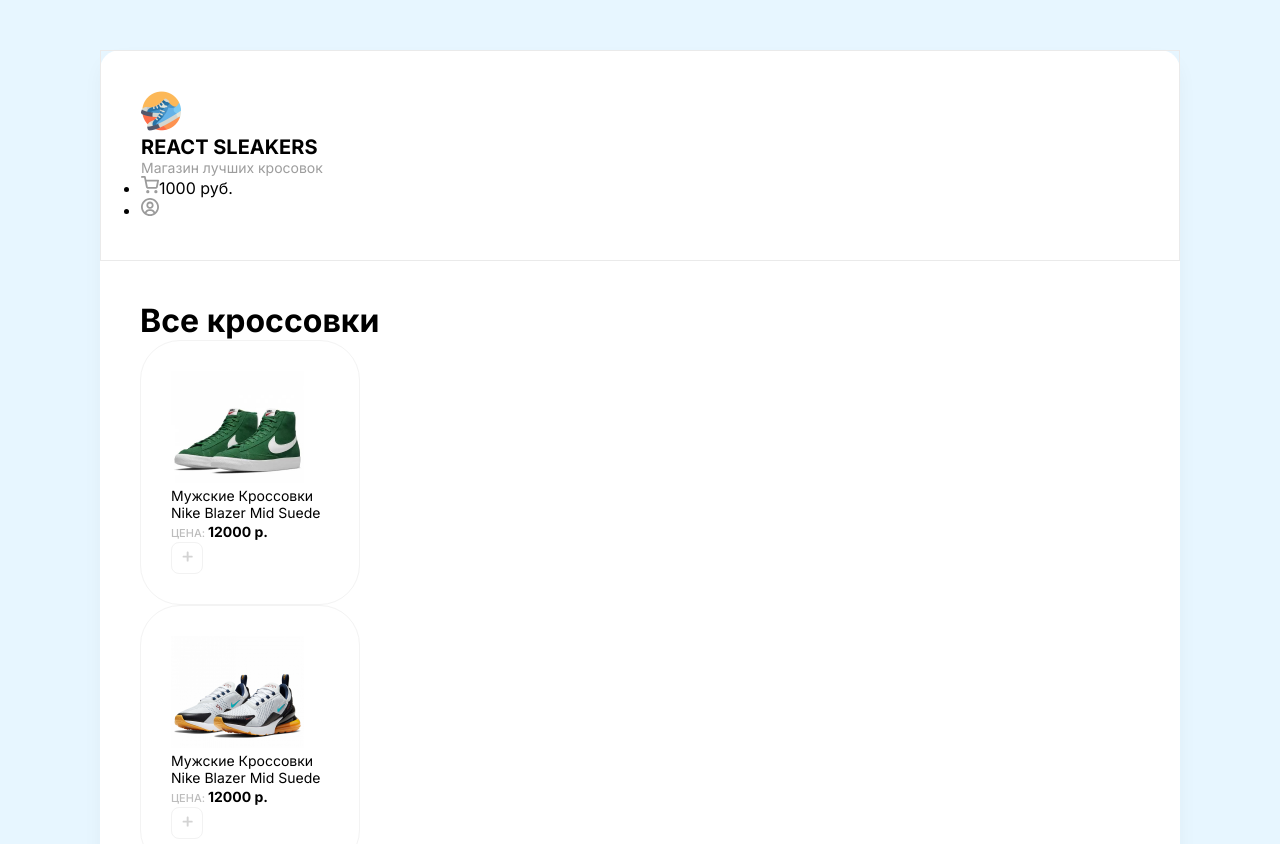
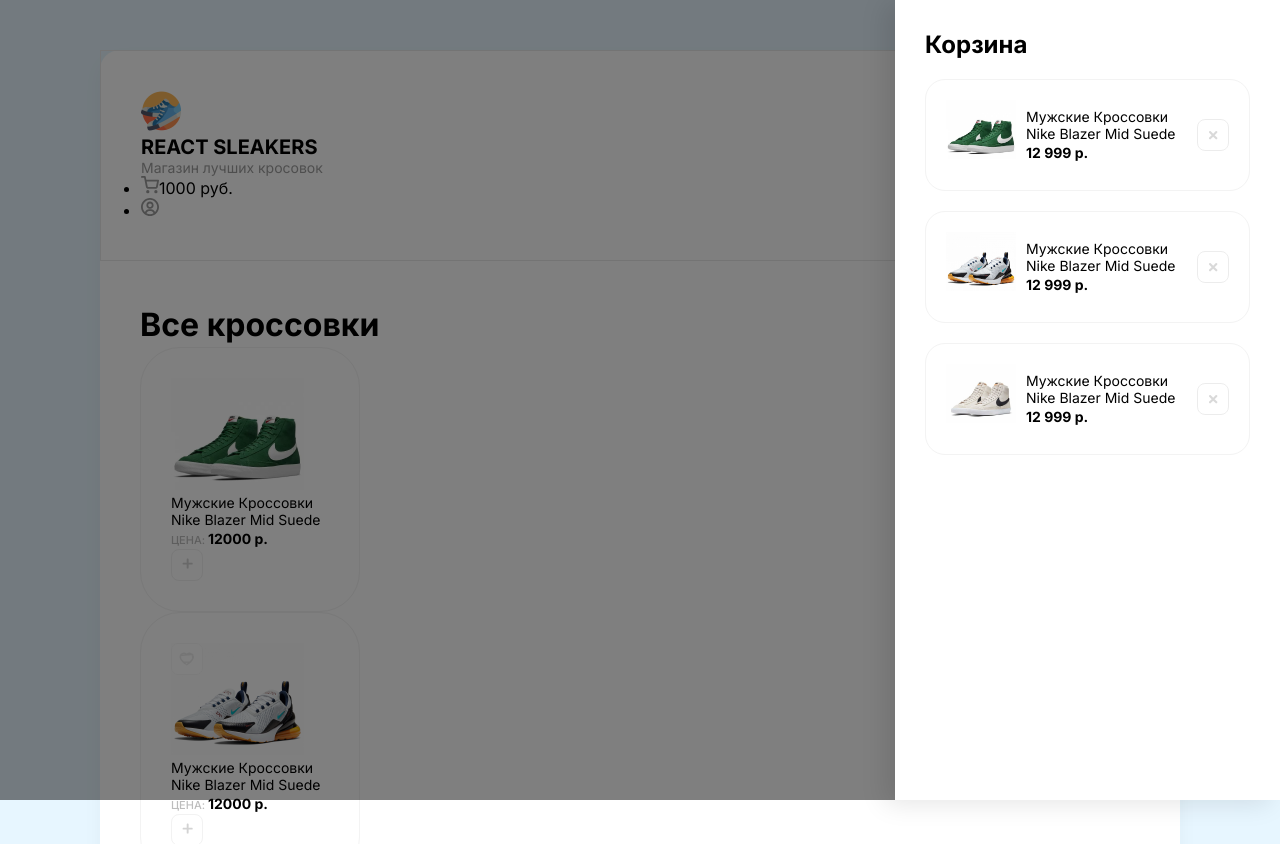
Before and after one commit to Jan1si/react-sneakers, a React (Create React App) app: page / in a window 1280 px wide. Shown: the top 844 px of the page. Built offline with nearby package versions, Linux system fonts and the light colour scheme.

Commit message:
start dev cart

```diff
--- a/src/App.js
+++ b/src/App.js
@@ -2,6 +2,44 @@
 function App() {
   return (
     <div className="wrapper">
+
+      <div className="owerlay">
+        <div className="drawer">
+          <div className="header__drawer">
+            <h2>Корзина</h2>
+          </div>
+          <div className="content__drawer">
+            <div className="cart__item">
+              <div style={{backgroundImage: 'url(img/sneakers/1.jpg)'}} className="img__item"></div>
+              <div className="text__item">
+                <p>Мужские Кроссовки Nike Blazer Mid Suede</p>
+                <b>12 999 р. </b>
+              </div>
+              <img className="remove__btn" src="img/btn-remove.svg" alt="Remove" />
+            </div>
+
+            <div className="cart__item">
+              <div style={{backgroundImage: 'url(img/sneakers/2.jpg)'}} className="img__item"></div>
+              <div className="text__item">
+                <p>Мужские Кроссовки Nike Blazer Mid Suede</p>
+                <b>12 999 р. </b>
+              </div>
+              <img className="remove__btn" src="img/btn-remove.svg" alt="Remove" />
+            </div>
+
+            <div className="cart__item">
+              <div style={{backgroundImage: 'url(img/sneakers/3.jpg)'}} className="img__item"></div>
+              <div className="text__item">
+                <p>Мужские Кроссовки Nike Blazer Mid Suede</p>
+                <b>12 999 р. </b>
+              </div>
+              <img className="remove__btn" src="img/btn-remove.svg" alt="Remove" />
+            </div>
+          </div>
+        </div>
+      </div>
+
+
       <header className="d-flex justify-between ">
         <div className="header__logo d-flex align-center">
           <img className="logo__img" src="img/logo.png" alt="" />
@@ -21,8 +59,13 @@
         </ul>
       </header>
       <div className="content">
+        <div className="header__content">
           <h1>Все кроссовки</h1>
-
+          <div className="search__block">
+            <img src="img/search.svg" alt="Search" />
+            <input type="text" placeholder="Поиск..." />
+          </div>
+        </div>
         <ul className="list__product mt-40 d-flex">
           <div className="card ">
             <img width={133} height={112} className="card__img" src="img/sneakers/1.jpg" alt="" />
@@ -38,6 +81,9 @@
             </div>
           </div>
           <div className="card ">
+            <div className="favorite">
+              <img src="img/unliked.svg" alt="Unliked" />
+            </div>
             <img width={133} height={112} className="card__img" src="img/sneakers/2.jpg" alt="" />
             <p className="card__name mt-15">Мужские Кроссовки Nike Blazer Mid Suede</p>
             <div className="card__info d-flex justify-between mt-15 align-center">
--- a/src/index.scss
+++ b/src/index.scss
@@ -59,6 +59,25 @@
 
 .content{
   padding: 40px;
+
+  .header__content{
+    display: flex;
+    justify-content: space-between;
+    align-items: center;
+  }
+
+  .search__block{
+    border:1px solid #f3f3f3;
+    border-radius: 10px;
+    padding: 0 10px;
+    > input {
+      border:none;
+      padding: 13px;
+      font-size: 16px;
+      width: 200px;
+    }
+  }
+
   .list__product{
     grid-gap: 40px;
     .card{
@@ -66,6 +85,16 @@
       padding: 30px;
       border: 1px solid #F3F3F3;
       border-radius: 40px;
+      transition: all .2s ease-in-out;
+      &:hover {
+        box-shadow: 0px 20px 35px rgba(0, 0, 0, 0.07);
+        transform: translateY(-5px);
+      }
+
+      .favorite{
+        cursor: pointer;
+        position: absolute;
+      }
 
       .card__name{
         font-size: 14px;
@@ -105,4 +134,71 @@
   }
 }
 
+.owerlay{
+  position:  absolute;
+  left: 0;
+  top: 0;
+  width: 100%;
+  height: 100%;
+  background-color:rgba(0, 0, 0, 0.5);
+  z-index: 1;
 }
+
+.drawer {
+  position: absolute;
+  width: 385px;
+  height: 100%;
+  right: 0;
+  background: #ffffff;
+  box-shadow: -10px 4px 24px rgba(0, 0, 0, 0.1);
+  padding: 30px;
+  .header__drawer{
+    > h2 {
+      margin-bottom: 20px;
+    }
+  }
+  .content__drawer{
+
+    .cart__item{
+      display: flex;
+      align-items:center;
+      border:1px solid #f3f3f3;
+      border-radius:  20px;
+      overflow: hidden;
+      padding: 20px;
+      margin-bottom: 20px;
+      .img__item {
+        min-width: 70px;
+        width: 70px;
+        height: 70px;
+        background-size: contain;
+        background-position: 0 0px;
+        background-repeat: no-repeat;
+      }
+      .text__item{
+        padding: 0 10px;
+        > p{
+          font-size: 14px;
+        }
+        > b{
+          font-size: 14px;
+        }
+      }
+
+      .remove__btn{
+        opacity: 0.5;
+        cursor: pointer;
+        transition: opacity 0.2s ease-in-out;
+
+        &:hover {
+          opacity: 1;
+        }
+      }
+
+    }
+
+
+  }
+}
+
+}
```
Lines whose indentation alone changed are shown as unchanged.
